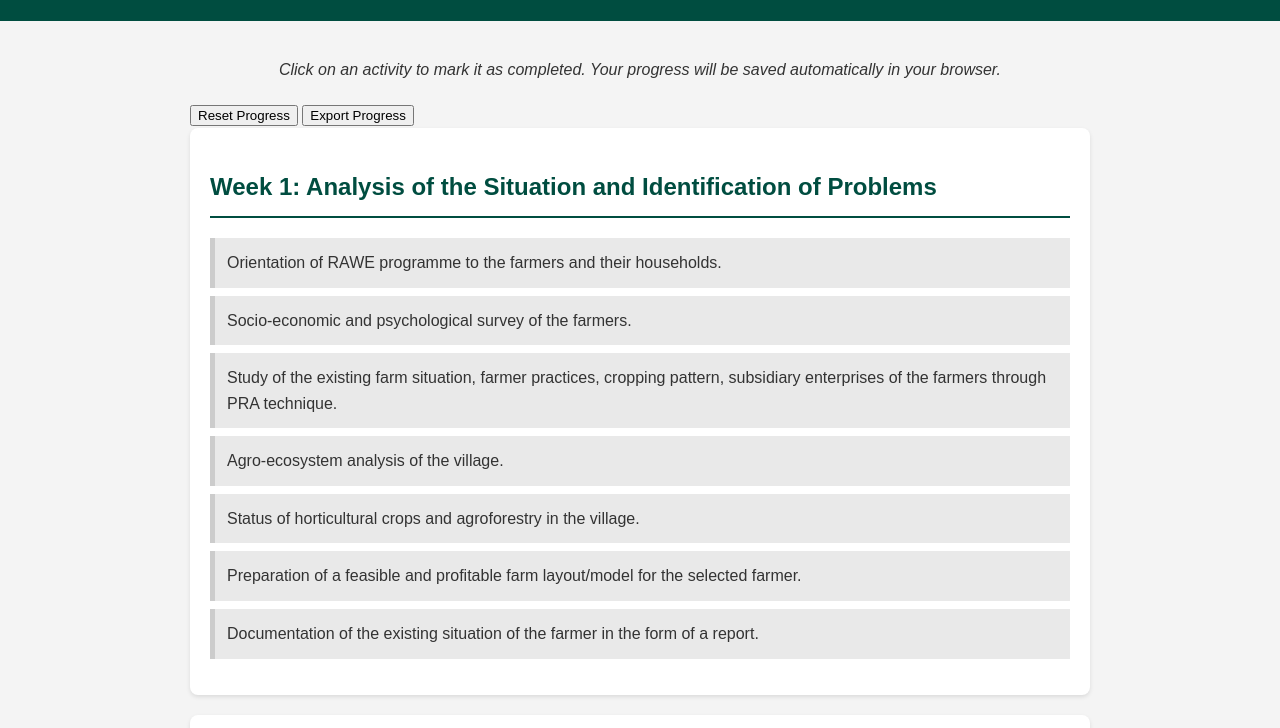
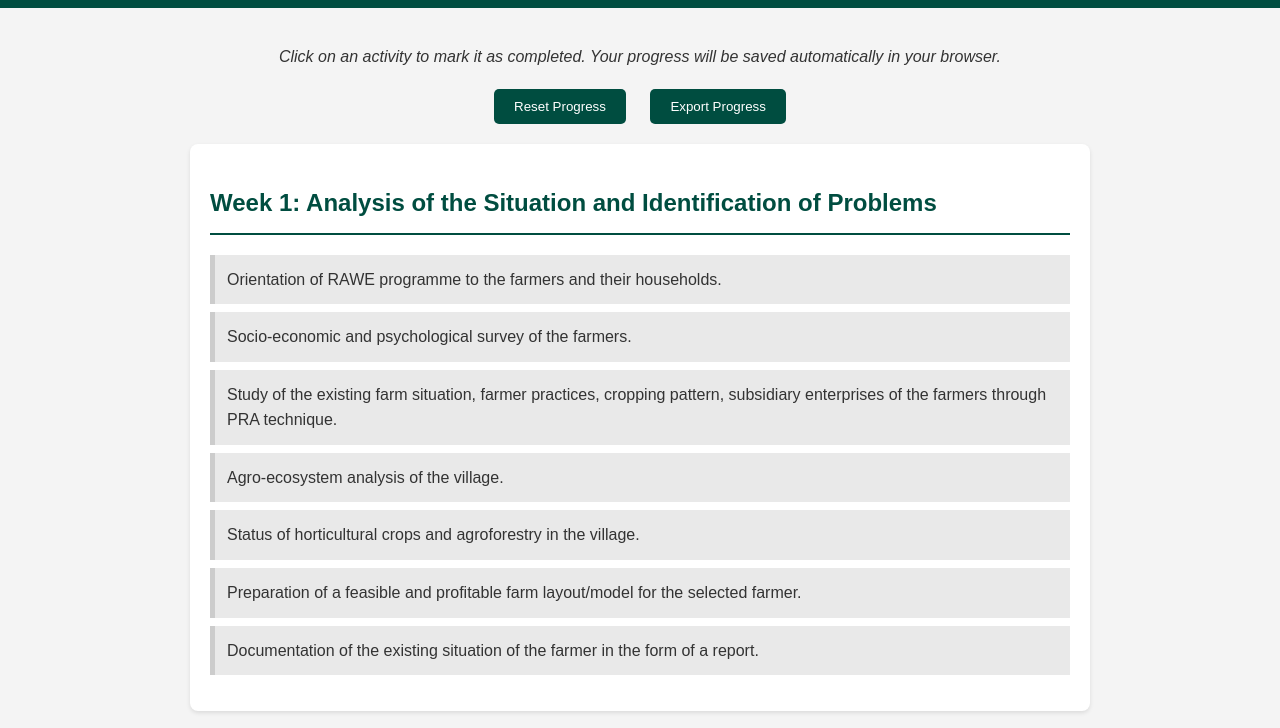
Before and after one commit to Thesisanalysis/RAWE-402---activity-schedule, a plain HTML site: page index.html in a window 1280 px wide. Shown: the part 163-891 px from the top of the page. Drawn offline with Linux system fonts and the light colour scheme.

Commit message:
Update style.css

```diff
--- a/style.css
+++ b/style.css
@@ -15,7 +15,7 @@ header {
 }
 
 header h1, header h2, header h3 {
-    margin: 0.5rem 0;
+    margin: 0.3rem 0;
 }
 
 main {
@@ -28,6 +28,21 @@ main {
     text-align: center;
     font-style: italic;
     margin-bottom: 20px;
+}
+
+.buttons {
+    text-align: center;
+    margin-bottom: 20px;
+}
+
+.buttons button {
+    padding: 10px 20px;
+    margin: 0 10px;
+    background: #004d40;
+    color: #fff;
+    border: none;
+    border-radius: 5px;
+    cursor: pointer;
 }
 
 .week-section {
```
